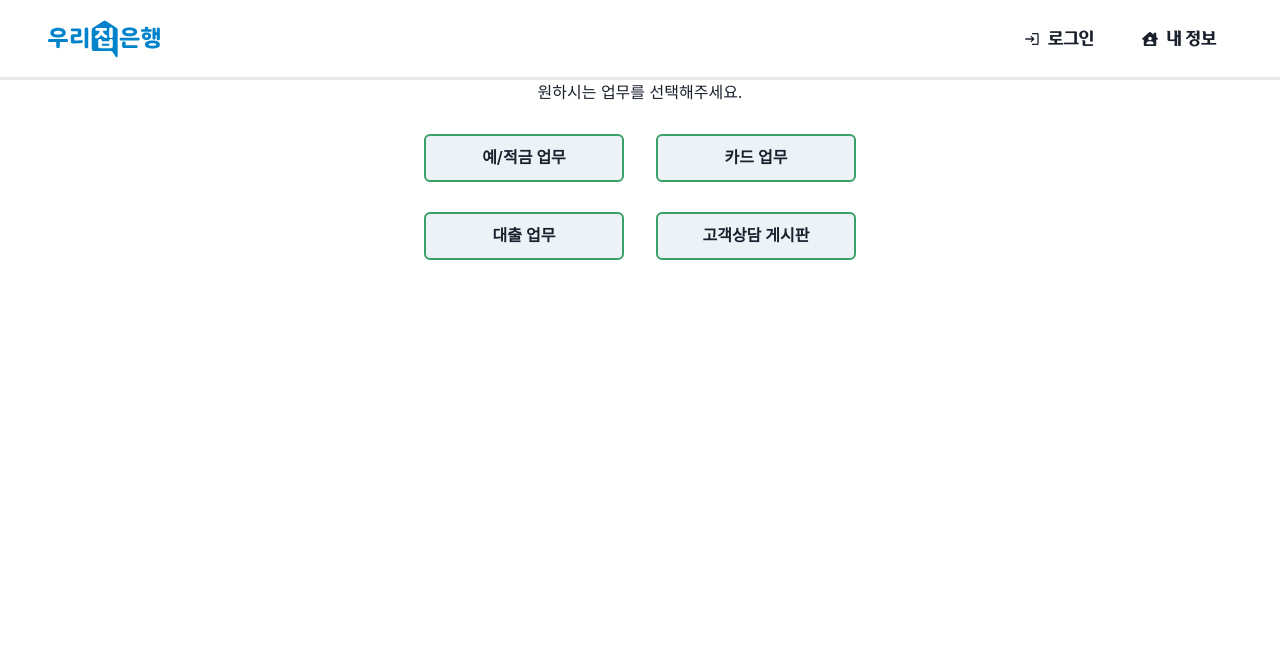
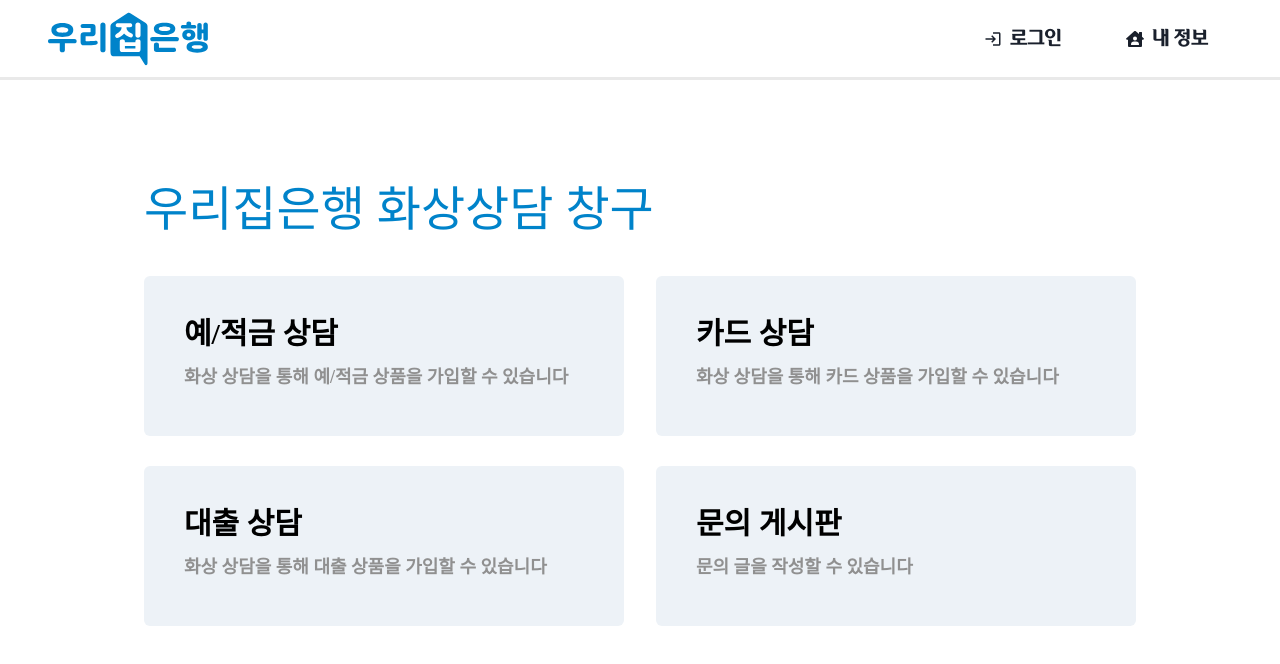
Before and after one commit to woorifisa-projects-2nd/HomeBanker-front, a React app: page / in a window 1280 px wide. Shown: the top 664 px of the page. Built offline with nearby package versions, Linux system fonts and the light colour scheme; no server answers; the HTML template or start-up script is replaced by a standard one.

Commit message:
#2, #30  feat: 메인페이지CSS, 나가기 기능 복원
✅ 메인페이지 CSS
✅ Eslint, Prettier 때문에 날아간 코드 복원

```diff
--- a/src/components/Header.jsx
+++ b/src/components/Header.jsx
@@ -42,6 +42,7 @@ export default function Header() {
         <Flex>
           <ButtonGroup
             gap="2"
+            size="lg"
             variant="ghost"
             style={{ fontFamily: "WooridaumR" }}
           >
--- a/src/pages/counsel/index.jsx
+++ b/src/pages/counsel/index.jsx
@@ -21,6 +21,7 @@ import { event } from "jquery";
 import { IoMdMic, IoMdMicOff } from "react-icons/io";
 import { IoVideocamOff, IoVideocam } from "react-icons/io5";
 import { jwtDecode } from "jwt-decode";
+import Exit from "../../components/counsel/Exit";
 
 const SESSION_ID_LIST = [
   "Session1",
@@ -58,7 +59,6 @@ export default function Counsel() {
       const countdown = setInterval(() => {
         setTime((time) => {
           const nextTime = time - 1;
-          console.log(nextTime);
           if (nextTime === 0) clearInterval(countdown);
           return nextTime;
         });
@@ -85,7 +85,15 @@ export default function Counsel() {
           session.disconnect();
         }
         navigate("/");
-      });
+      }, 5000);
+    });
+  }
+
+  if (publisher !== undefined) {
+    session.on("signal:exit", (event) => {
+      console.log("received");
+      setExit(true);
+      destroySession();
     });
   }
 
@@ -97,8 +105,6 @@ export default function Counsel() {
         headers: { "Content-Type": "application/json" },
       },
     );
-
-    session.unpublish(publisher);
 
     const signalOptions = {
       type: "destroy",
@@ -338,6 +344,7 @@ export default function Counsel() {
               ) : null}
             </Flex>
           </Box>
+          {exit === true ? <Exit time={time} /> : null}
         </>
       ) : (
         <Stack style={{ fontFamily: "WooriDaum" }} alignItems="center">
--- a/src/pages/index.jsx
+++ b/src/pages/index.jsx
@@ -1,5 +1,5 @@
 import React, { useState } from "react";
-import { Button, Stack, Flex } from "@chakra-ui/react";
+import { Button, Stack, Flex, Spacer, Text } from "@chakra-ui/react";
 import { useNavigate } from "react-router-dom";
 import { jwtDecode } from "jwt-decode";
 import { Cookies } from "react-cookie";
@@ -26,66 +26,117 @@ export default function Index() {
     }
   };
 
+  const handleCounselClick = () => {
+    navigate("/counsel");
+  };
+
   return (
     <>
       <Header />
-      <Flex direction="column" alignItems="center">
-        <h2>원하시는 업무를 선택해주세요.</h2>
+      <div
+        style={{
+          position: "fixed",
+          top: "50%",
+          left: "50%",
+          transform: "translate(-50%,-50%)",
+          fontFamily: "WooriDaum",
+        }}
+      >
+        <Flex direction="column" alignItems="baseline">
+          <Text fontSize="5xl" color="#0083CA">
+            우리집은행 화상상담 창구
+          </Text>
+          <Spacer />
           <Stack spacing={8} direction="row" align="center" margin="30px">
             <Button
-            size="md"
-            height="48px"
-            width="200px"
-            border="2px"
-            borderColor="green.500"
+              height="10rem"
+              width="30rem"
+              color="#F1F1F1"
+              onClick={handleCounselClick}
             >
-            예/적금 업무
+              <div style={{ width: "25rem", height: "5rem" }}>
+                <Text
+                  style={{ float: "left", marginBottom: "15px" }}
+                  fontSize="3xl"
+                  color="black"
+                >
+                  예/적금 상담
+                </Text>
+
+                <Text style={{ float: "left" }} color="#909090" fontSize="lg">
+                  화상 상담을 통해 예/적금 상품을 가입할 수 있습니다
+                </Text>
+              </div>
             </Button>
             <Button
-            size="md"
-            height="48px"
-            width="200px"
-            border="2px"
-            borderColor="green.500"
+              height="10rem"
+              width="30rem"
+              color="#F1F1F1"
+              onClick={handleCounselClick}
             >
-            카드 업무
+              <div style={{ width: "25rem", height: "5rem" }}>
+                <Text
+                  style={{ float: "left", marginBottom: "15px" }}
+                  fontSize="3xl"
+                  color="black"
+                >
+                  카드 상담
+                </Text>
+
+                <Text style={{ float: "left" }} color="#909090" fontSize="lg">
+                  화상 상담을 통해 카드 상품을 가입할 수 있습니다
+                </Text>
+              </div>
             </Button>
           </Stack>
           <Stack spacing={8} direction="row" align="center">
             <Button
-            size="md"
-            height="48px"
-            width="200px"
-            border="2px"
-            borderColor="green.500"
+              height="10rem"
+              width="30rem"
+              color="#F1F1F1"
+              onClick={handleCounselClick}
             >
-            대출 업무
+              <div style={{ width: "25rem", height: "5rem" }}>
+                <Text
+                  style={{ float: "left", marginBottom: "15px" }}
+                  fontSize="3xl"
+                  color="black"
+                >
+                  대출 상담
+                </Text>
+
+                <Text style={{ float: "left" }} color="#909090" fontSize="lg">
+                  화상 상담을 통해 대출 상품을 가입할 수 있습니다
+                </Text>
+              </div>
             </Button>
             <Button
-            size="md"
-            height="48px"
-            width="200px"
-            border="2px"
-            borderColor="green.500"
+              height="10rem"
+              width="30rem"
+              color="#F1F1F1"
               onClick={handleBoardClick}
             >
-            고객상담 게시판
+              <Flex
+                direction="column"
+                align="baseline"
+                style={{ width: "25rem", height: "5rem" }}
+              >
+                <Text
+                  style={{ float: "left", marginBottom: "15px" }}
+                  fontSize="3xl"
+                  color="black"
+                >
+                  문의 게시판
+                </Text>
+
+                <Text style={{ float: "left" }} color="#909090" fontSize="lg">
+                  문의 글을 작성할 수 있습니다
+                </Text>
+              </Flex>
             </Button>
           </Stack>
-        {user && (
-          <Button
-            mt={4}
-            size="sm"
-            height="32px"
-            width="120px"
-            border="2px"
-            borderColor="red.500"
-            onClick={handleLogout}
-          >
-            로그아웃
-          </Button>
-        )}
         </Flex>
+      </div>
     </>
   );
 }
```
Also changed, not shown: src/assets/icon/logo.svg. Lines whose indentation alone changed are shown as unchanged.
